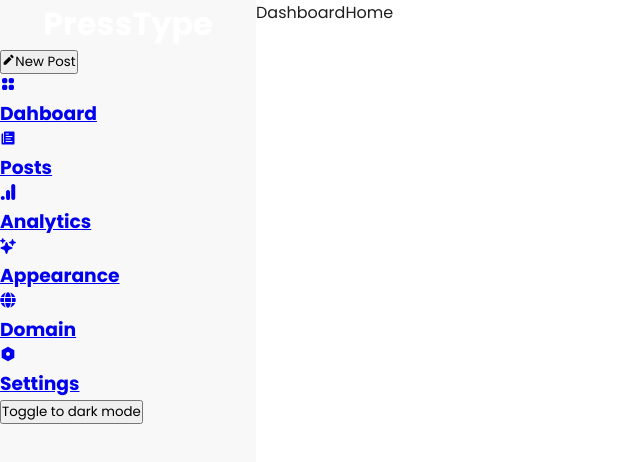
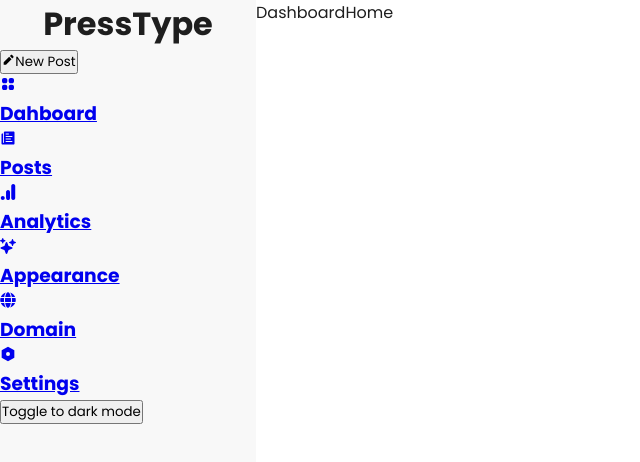
Before and after one commit to akinloluwami/presstype, a Next.js app: page /dashboard in a window 1280 px wide. Shown: the top 462 px of the page, without its empty margins (0-640 px from the left). Built offline with nearby package versions, Linux system fonts and the light colour scheme.

Commit message:
data-theme

```diff
--- a/components/dashboard/sidebar/index.tsx
+++ b/components/dashboard/sidebar/index.tsx
@@ -44,7 +44,7 @@ const Sidebar = () => {
     },
   ];
   return (
-    <div className={styles.sidebar_container}>
+    <div className={styles.sidebar_container} data-theme={theme}>
       <h1>PressType</h1>
       <Link href={"/"}>
         <button>
```
